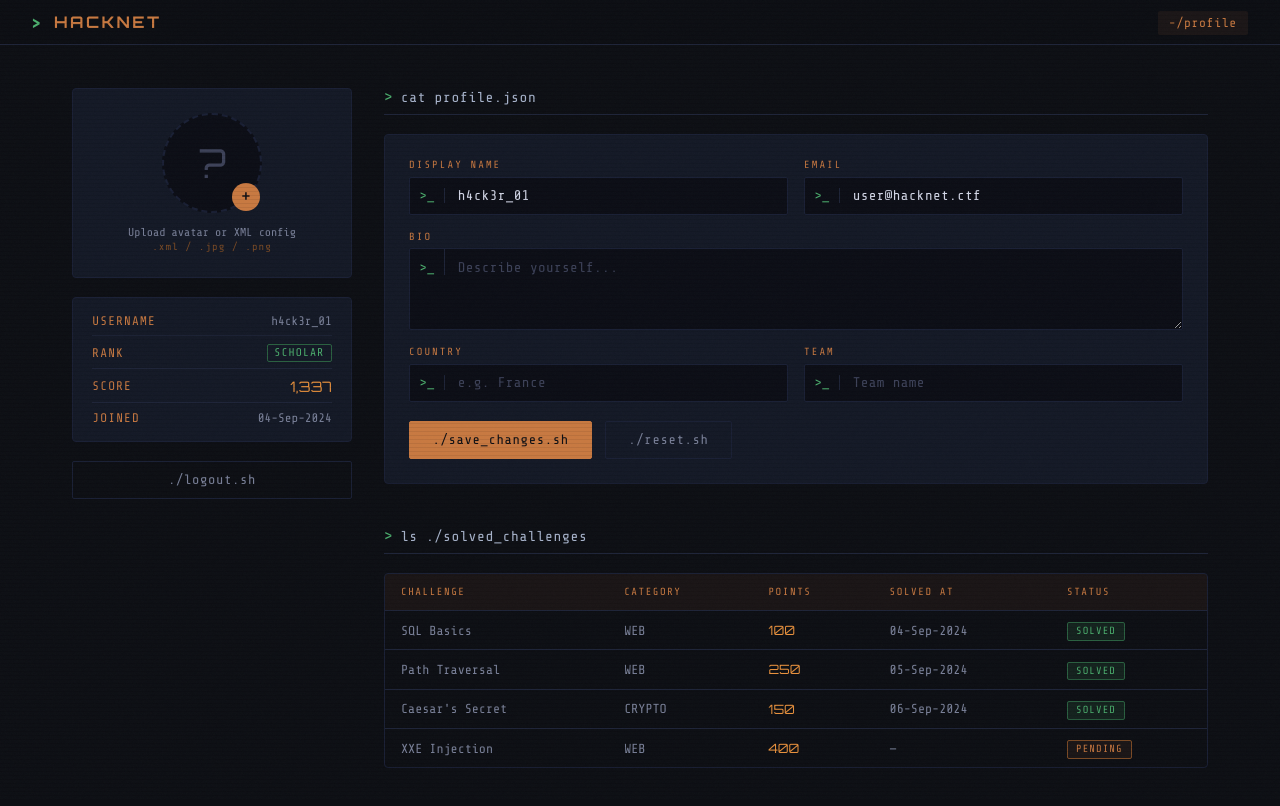
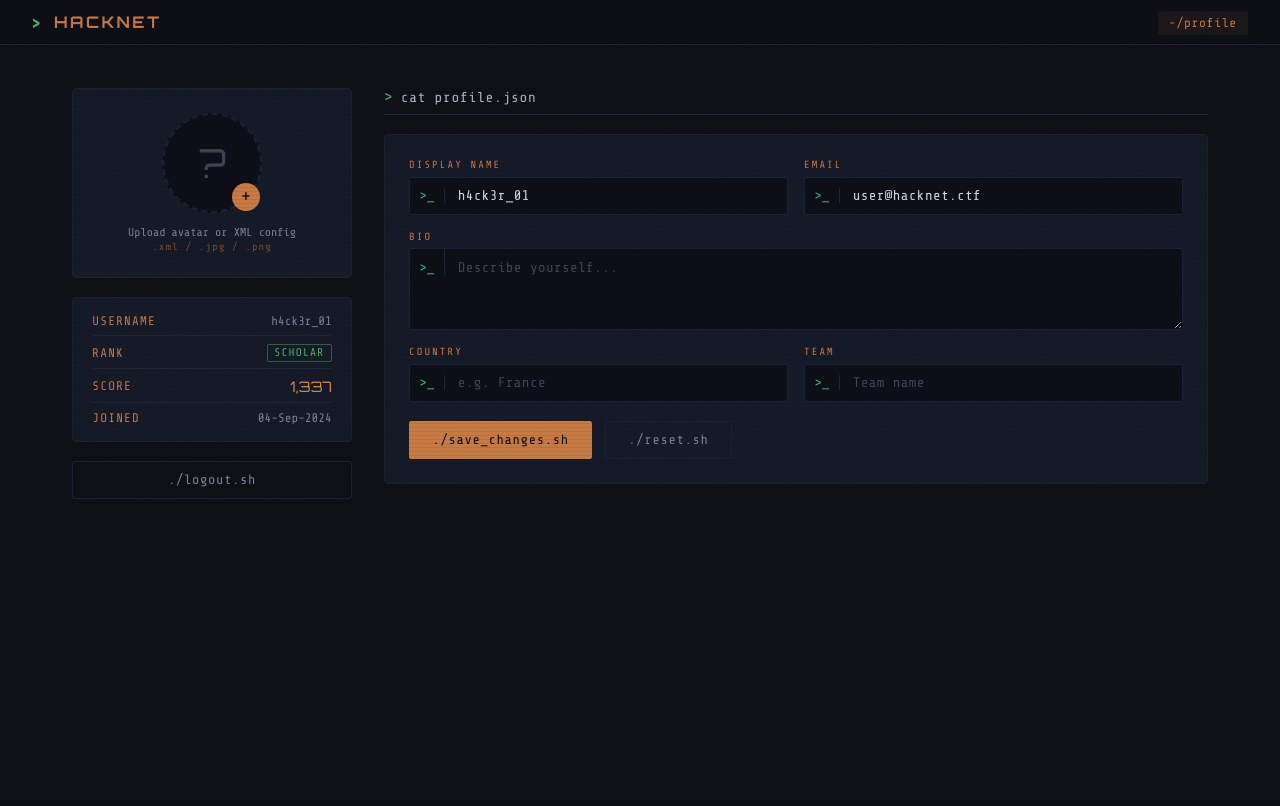
Before and after one commit to zyad-svg/TP-CTF, a plain HTML site: page frontend/profile.html in a window 1280 px wide. Drawn offline with nearby package versions, Linux system fonts and the light colour scheme.

Commit message:
suppresion des informations concernant des challenges CTF dans profile.html

```diff
--- a/frontend/profile.html
+++ b/frontend/profile.html
@@ -120,56 +120,6 @@
           </div>
         </form>
       </div>
-
-      <div class="section-header mt-lg">
-        <span class="section-prompt">&gt;</span>
-        <h2 class="section-title">ls ./solved_challenges</h2>
-      </div>
-
-      <div class="challenges-table-wrap">
-        <table class="challenges-table">
-          <thead>
-            <tr>
-              <th>CHALLENGE</th>
-              <th>CATEGORY</th>
-              <th>POINTS</th>
-              <th>SOLVED AT</th>
-              <th>STATUS</th>
-            </tr>
-          </thead>
-          <tbody>
-            <tr>
-              <td>SQL Basics</td>
-              <td>WEB</td>
-              <td class="pts">100</td>
-              <td>04-Sep-2024</td>
-              <td><span class="badge badge-solved">SOLVED</span></td>
-            </tr>
-            <tr>
-              <td>Path Traversal</td>
-              <td>WEB</td>
-              <td class="pts">250</td>
-              <td>05-Sep-2024</td>
-              <td><span class="badge badge-solved">SOLVED</span></td>
-            </tr>
-            <tr>
-              <td>Caesar's Secret</td>
-              <td>CRYPTO</td>
-              <td class="pts">150</td>
-              <td>06-Sep-2024</td>
-              <td><span class="badge badge-solved">SOLVED</span></td>
-            </tr>
-            <tr>
-              <td>XXE Injection</td>
-              <td>WEB</td>
-              <td class="pts">400</td>
-              <td>—</td>
-              <td><span class="badge badge-pending">PENDING</span></td>
-            </tr>
-          </tbody>
-        </table>
-      </div>
-
     </section>
   </main>
 
```
